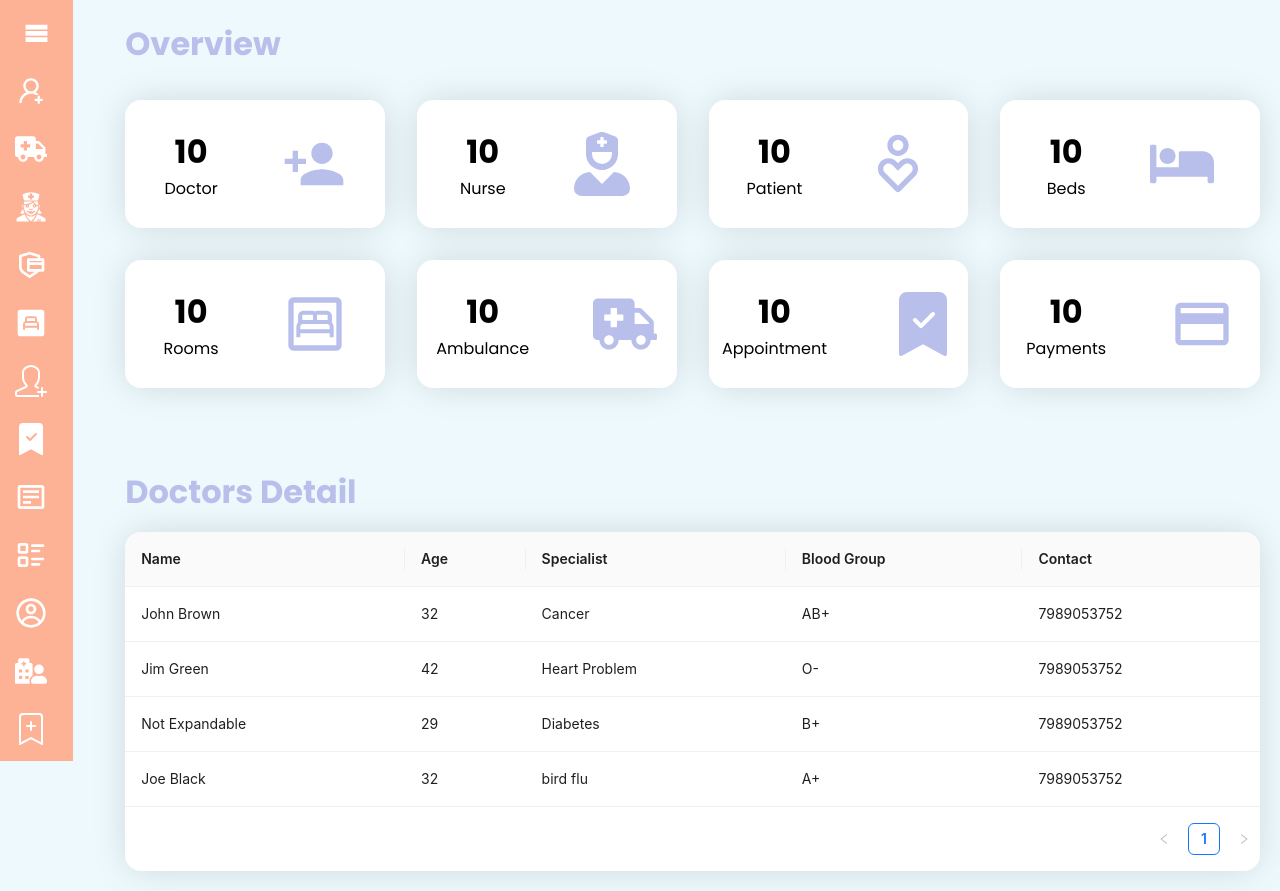
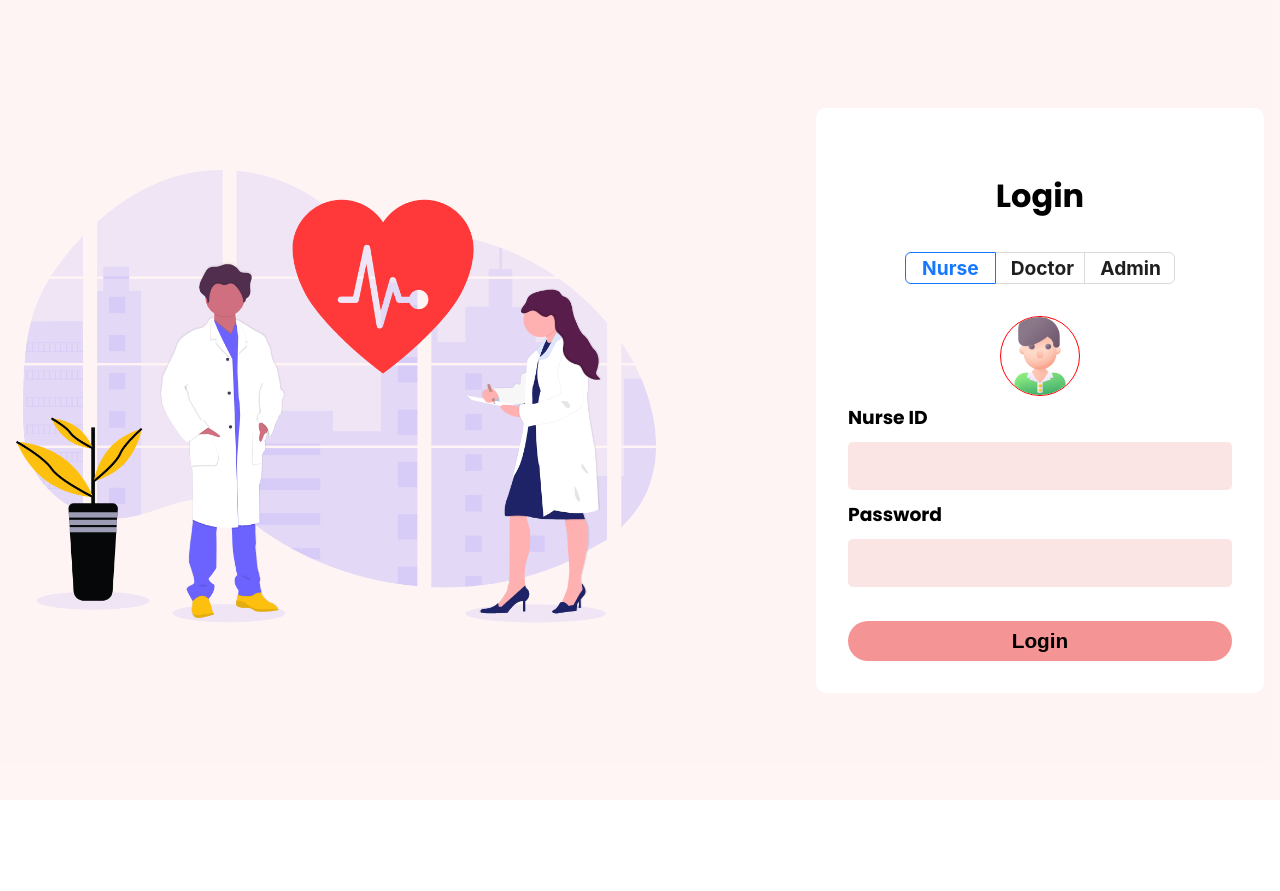
Before and after one commit to piyush-agrawal6/Hospital-Management-System, a React (Create React App) app: page / in a window 1280 px wide. After the commit the page ends 800 px from the top, so only its background shows below. Built offline with nearby package versions, Linux system fonts and the light colour scheme.

Commit message:
All Pages Added

```diff
--- a/src/App.js
+++ b/src/App.js
@@ -7,8 +7,8 @@ function App() {
   return (
     <>
       {/* <AllRoutes /> */}
-      {/* <DLogin /> */}
-      <Main />
+      <DLogin />
+      {/* <Main /> */}
     </>
   );
 }
--- a/src/Pages/Dashboard/Main-Dashboard/AllPages/Admin/CSS/Payment.css
+++ b/src/Pages/Dashboard/Main-Dashboard/AllPages/Admin/CSS/Payment.css
@@ -1,8 +1,11 @@
-.patientBox {
-  border: 2px solid red;
-}
 @media only screen and (max-width: 900px) {
   .patientBox {
-    width: 80%;
+    width: 60%;
+    border: 2px solid;
+  }
+
+  .Payment_Page {
+    /* border: 1px solid blue; */
+    width: 30%;
   }
 }
--- a/src/Pages/Dashboard/Main-Dashboard/GlobalFiles/CommonCSS.css
+++ b/src/Pages/Dashboard/Main-Dashboard/GlobalFiles/CommonCSS.css
@@ -59,9 +59,11 @@
   gap: 2rem;
   background-color: rgba(196, 235, 251, 0.29);
   width: 100%;
+  border: 2px solid green;
+  width: 100%;
 }
 main {
-  width: 100%;
+  width: 80%;
   padding: 20px;
 }
 
@@ -73,8 +75,7 @@ main {
 .sidebar {
   background: rgba(255, 166, 134, 0.874);
   color: #fff;
-  height: 100%;
-  width: 300px;
+  height: 100vh;
   transition: all 0.5s;
   position: sticky;
   top: 0;
--- a/src/Pages/Dashboard/Main-Dashboard/GlobalFiles/Sidebar.jsx
+++ b/src/Pages/Dashboard/Main-Dashboard/GlobalFiles/Sidebar.jsx
@@ -15,15 +15,7 @@ import { ImMenu } from "react-icons/im";
 
 const Sidebar = ({ children }) => {
   const [isOpen, setIsOpen] = useState(false);
-  const [hidesidebar, sethidesidebar] = useState("showsidebar");
-  function toggle() {
-    setIsOpen(!isOpen);
-    sethidesidebar(
-      hidesidebar === "showsidebar" ? "hidesidebar" : "showsidebar"
-    );
-  }
-  // const toggle = () =>
-  const MenuItem = [
+  const AdminRoutes = [
     {
       path: "/addoctor",
       name: "Add Doctor",
@@ -49,7 +41,8 @@ const Sidebar = ({ children }) => {
       name: "Beds and Rooms",
       icons: <MdBedroomChild className="mainIcon" />,
     },
-    // *************************
+  ];
+  const DoctorRoutes = [
     {
       path: "/doctorprofile",
       name: "Doctor Profile",
@@ -70,7 +63,8 @@ const Sidebar = ({ children }) => {
       name: "Patient Det",
       icons: <TbListDetails className="mainIcon" />,
     },
-    // ****************************
+  ];
+  const NurseRoutes = [
     {
       path: "/nurseprofile",
       name: "Nurse Profile",
@@ -87,10 +81,17 @@ const Sidebar = ({ children }) => {
       icons: <BsBookmarkPlus className="mainIcon" />,
     },
   ];
+
+  const [StaffStatus, setStaffStatus] = useState(NurseRoutes);
+
+  function toggle() {
+    setIsOpen(!isOpen);
+  }
+
   return (
     <>
       <div className="container">
-        <div style={{ width: isOpen ? "300px" : "80px" }} className={`sidebar`}>
+        <div style={{ width: isOpen ? "200px" : "70px" }} className={`sidebar`}>
           <div className="top_section">
             <h1 style={{ display: isOpen ? "block" : "none" }} className="logo">
               HMS
@@ -99,11 +100,11 @@ const Sidebar = ({ children }) => {
               style={{ marginLeft: isOpen ? "50px" : "0px" }}
               className="bars"
             >
-              <ImMenu onClick={toggle} />
+              <ImMenu onClick={toggle} style={{ cursor: "pointer" }} />
             </div>
           </div>
           <div className="bottomSection">
-            {MenuItem.map((item, index) => (
+            {StaffStatus.map((item, index) => (
               <NavLink
                 to={item.path}
                 key={index}
```
